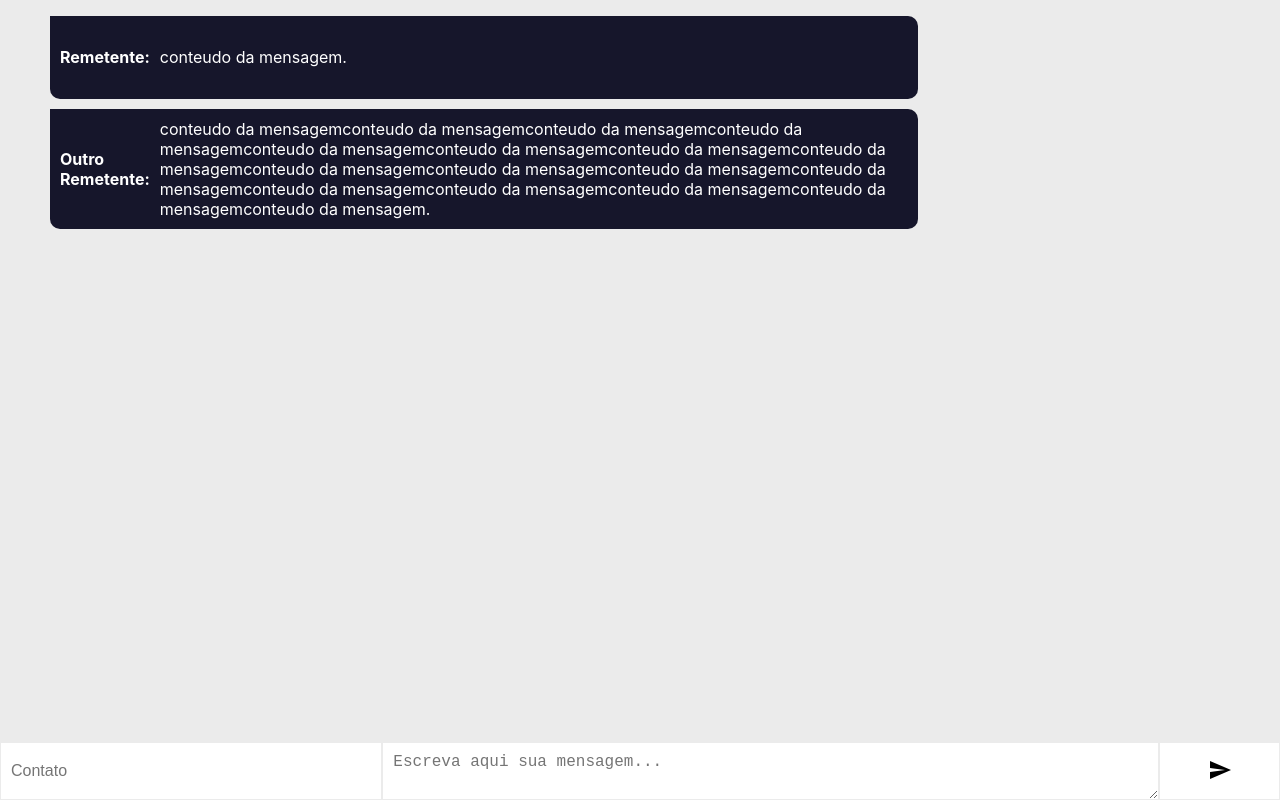
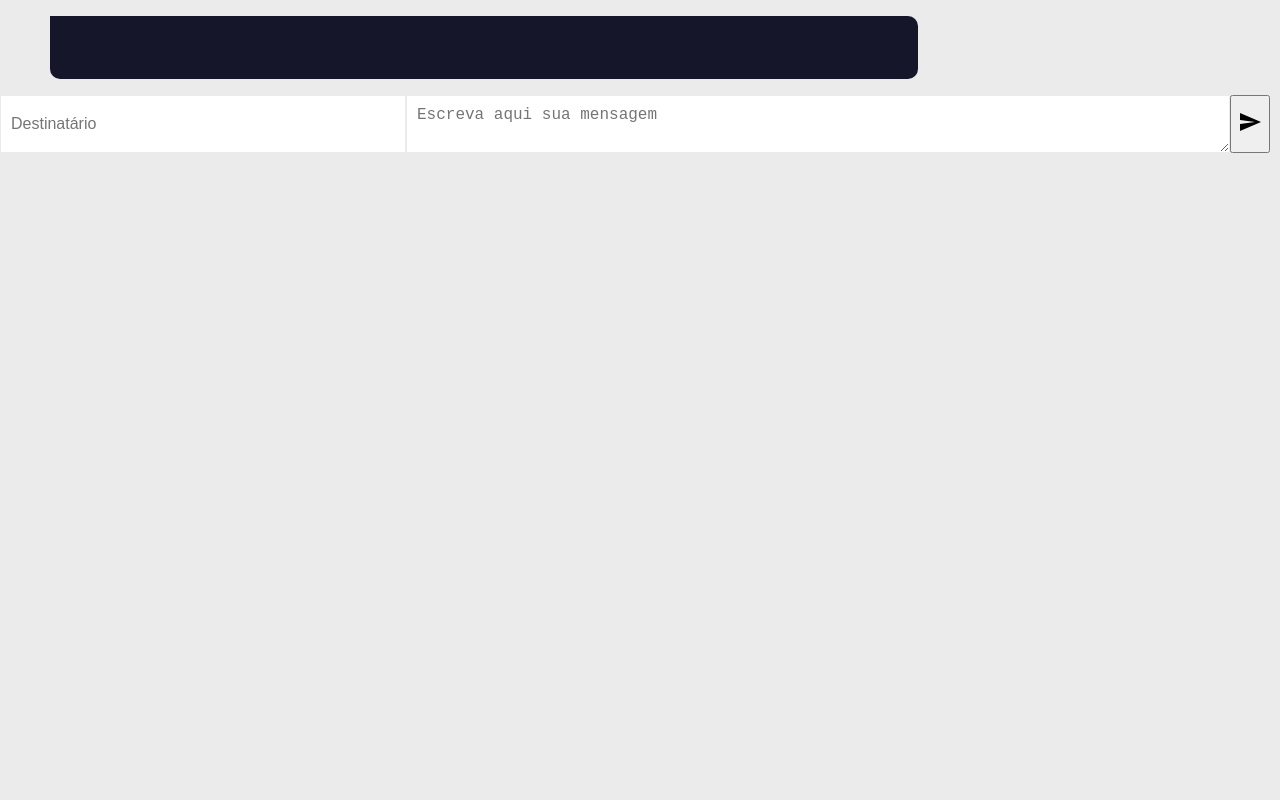
Before and after one commit to future4code/franklin-Nicole-Peiker, a React (Create React App) app in the folder modulo1/projeto-whatslab/whatslab/: page / in a window 1280 px wide. Built offline with nearby package versions, Linux system fonts and the light colour scheme.

Commit message:
excluido componente sendBox e criado form no app, criado a lista de mensagens

```diff
--- a/modulo1/projeto-whatslab/whatslab/src/App.css
+++ b/modulo1/projeto-whatslab/whatslab/src/App.css
@@ -4,3 +4,25 @@
   bottom: 0;
   width: 100%;
 }
+
+.inputBox {
+  display: flex;
+  width: 100%;
+  box-sizing: border-box;
+  display: flex;
+  font-family: serif;
+}
+
+.firstInput {
+  width: 30%;
+  padding: 10px;
+  border: 1px solid #ebebeb;
+  font-size: 16px;
+}
+
+.secondInput {
+  width: 60%;
+  padding: 10px 44px 10px 10px;
+  border: 1px solid #ebebeb;
+  font-size: 16px;
+}
--- a/modulo1/projeto-whatslab/whatslab/src/App.js
+++ b/modulo1/projeto-whatslab/whatslab/src/App.js
@@ -1,19 +1,56 @@
+import React, { useState } from 'react';
 import './App.css';
 import { Message } from './components/Message';
-import { SendMessage } from './components/SendMessage';
+import sendIcon from './img/send.svg';
 
 function App() {
+  const [chat, setChat] = useState([
+    { nome: 'Remetente', conteudo: 'Conteudo da mensagem.' },
+    {
+      nome: 'Outro Remetente',
+      conteudo:
+        ' Ut enim ad minim veniam, quis nostrud exercitation ullamco laboris nisi ut aliquip ex ea commodo consequat.'
+    }
+  ]);
+  const [inputName, setInputName] = useState('');
+  const [inputMessage, setInputMessage] = useState('');
+
+  const handleInputName = e => {
+    setInputName(e.target.value);
+  };
+  const handleInputMessage = e => {
+    setInputMessage(e.target.value);
+  };
+  const onClickToSend = () => {};
+  const messageList = chat.map(message => {
+    return <Message nome={chat.nome} conteudo={chat.conteudo} />;
+  });
+
   return (
     <div className="App">
       <ul>
-        <Message nome="Remetente:" conteudo="conteudo da mensagem." />
-        <Message
-          nome="Outro Remetente:"
-          conteudo="conteudo da mensagemconteudo da mensagemconteudo da mensagemconteudo da mensagemconteudo da mensagemconteudo da mensagemconteudo da mensagemconteudo da mensagemconteudo da mensagemconteudo da mensagemconteudo da mensagemconteudo da mensagemconteudo da mensagemconteudo da mensagemconteudo da mensagemconteudo da mensagemconteudo da mensagem."
+        <Message />
+      </ul>
+      <form className="inputBox">
+        <input
+          className="firstInput"
+          type="text"
+          value={inputName}
+          placeholder="Destinatário"
+          onChange={handleInputName}
         />
-      </ul>
-      <form className="sendMessage">
-        <SendMessage texto1="Contato" texto2="Escreva aqui sua mensagem..." />
+        <textarea
+          className="secondInput"
+          name="secondInput"
+          rows="2"
+          cols="50"
+          value={inputMessage}
+          onChange={handleInputMessage}
+          placeholder="Escreva aqui sua mensagem"
+        />
+        <button className="sendBtn" onClick={onClickToSend}>
+          <img src={sendIcon} alt="" />
+        </button>
       </form>
     </div>
   );
--- a/modulo1/projeto-whatslab/whatslab/src/components/SendMessage.css
+++ /dev/null
@@ -1,27 +0,0 @@
-.inputBox {
-  display: flex;
-  width: 100%;
-  box-sizing: border-box;
-  display: flex;
-  font-family: serif;
-}
-
-.firstInput {
-  width: 30%;
-  padding: 10px;
-  border: 1px solid #ebebeb;
-  font-size: 16px;
-}
-
-.secondInput {
-  width: 60%;
-  padding: 10px 44px 10px 10px;
-  border: 1px solid #ebebeb;
-  font-size: 16px;
-}
-
-.sendBtn {
-  width: 10%;
-  background-color: #fff;
-  border: 1px solid #ebebeb;
-}
--- a/modulo1/projeto-whatslab/whatslab/src/components/SendMessage.js
+++ /dev/null
@@ -1,53 +0,0 @@
-import React, { useState } from 'react';
-import './SendMessage.css';
-//import styled from 'styled-components';
-import { Message } from './Message';
-import sendIcon from '../img/send.svg';
-
-function SendMessage(props) {
-  // const [state, setState] = useState({
-  //   inputName: '',
-  //   inputMessage: ''
-  // });
-
-  const [inputName, setInputName] = useState('');
-  const [inputMessage, setInputMessage] = useState('');
-
-  const handleInputName = e => {
-    setInputName(e.target.value);
-  };
-  const handleInputMessage = e => {
-    setInputMessage(e.target.value);
-  };
-  const onClickToSend = () => {
-    <Message nome={inputName} conteudo={inputMessage} />;
-    console.log(inputName);
-    console.log(inputMessage);
-  };
-
-  return (
-    <div className="inputBox">
-      <input
-        className="firstInput"
-        type="text"
-        value={inputName}
-        placeholder={props.texto1}
-        onChange={handleInputName}
-      />
-      <textarea
-        className="secondInput"
-        name="secondInput"
-        rows="2"
-        cols="50"
-        value={inputMessage}
-        onChange={handleInputMessage}
-        placeholder={props.texto2}
-      />
-      <button className="sendBtn" onClick={onClickToSend}>
-        <img src={sendIcon} alt="" />
-      </button>
-    </div>
-  );
-}
-
-export { SendMessage };
```
